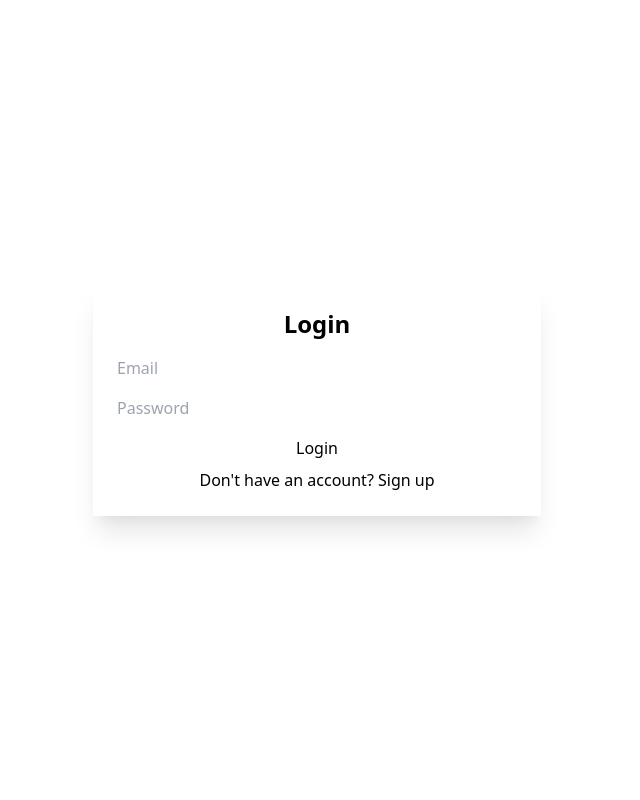
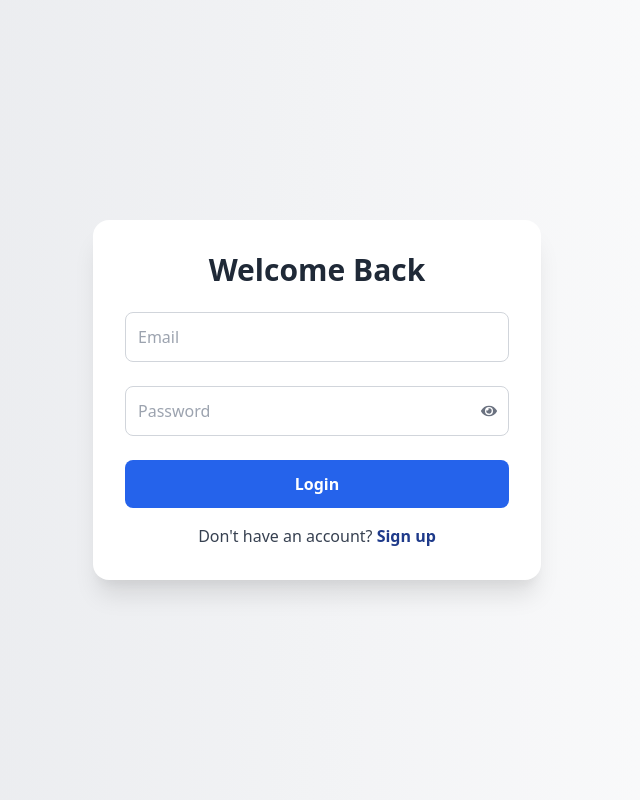
Before and after one commit to Isreal-Oparanti/Drivoh, a Next.js app: page /login in a window 1280 px wide. Shown: the whole page, without its empty margins (323-963 px from the left). Built offline with nearby package versions, Linux system fonts and the light colour scheme.

Commit message:
add sign up and login ui

```diff
--- a/pages/login.js
+++ b/pages/login.js
@@ -1,9 +1,12 @@
-// src/pages/login.js
 import { useState } from "react";
 import Link from "next/link";
 
+import { FaEye, FaEyeSlash } from "react-icons/fa";
+
+
 export default function Login() {
   const [formData, setFormData] = useState({ email: "", password: "" });
+  const [showPassword, setShowPassword] = useState(false);
 
   const handleChange = (e) => setFormData({ ...formData, [e.target.name]: e.target.value });
 
@@ -13,16 +16,46 @@ export default function Login() {
   };
 
   return (
-    <div className="min-h-screen flex items-center justify-center bg-base-200">
-      <div className="card w-full max-w-md shadow-xl p-6 bg-white">
-        <h2 className="text-2xl font-bold mb-4 text-center">Login</h2>
-        <form onSubmit={handleSubmit} className="space-y-4">
-          <input name="email" type="email" placeholder="Email" className="input input-bordered w-full" onChange={handleChange} required />
-          <input name="password" type="password" placeholder="Password" className="input input-bordered w-full" onChange={handleChange} required />
-          <button type="submit" className="btn btn-primary w-full">Login</button>
+    <div className="min-h-screen flex items-center justify-center bg-gradient-to-r from-gray-200 to-white">
+      <div className="card w-full max-w-md shadow-xl p-8 bg-white rounded-2xl">
+        <h2 className="text-3xl font-bold mb-6 text-center text-gray-800">Welcome Back</h2>
+        <form onSubmit={handleSubmit} className="space-y-6">
+          <div className="relative">
+            <input
+              name="email"
+              type="email"
+              placeholder="Email"
+              className="input input-bordered w-full p-3 rounded-lg border border-gray-300 focus:border-blue-500 focus:ring-blue-500 transition-all duration-200"
+              onChange={handleChange}
+              required
+            />
+          </div>
+          <div className="relative">
+            <input
+              name="password"
+              type={showPassword ? "text" : "password"}
+              placeholder="Password"
+              className="input input-bordered w-full p-3 rounded-lg border border-gray-300 focus:border-blue-500 focus:ring-blue-500 transition-all duration-200"
+              onChange={handleChange}
+              required
+            />
+            <button
+              type="button"
+              className="absolute inset-y-0 right-3 flex items-center text-gray-500 hover:text-gray-700"
+              onClick={() => setShowPassword(!showPassword)}
+            >
+              {showPassword ? <FaEyeSlash /> : <FaEye />}
+            </button>
+          </div>
+          <button
+            type="submit"
+            className="btn bg-blue-600 hover:bg-blue-700 text-white font-bold py-3 rounded-lg w-full transition-all duration-200"
+          >
+            Login
+          </button>
         </form>
-        <p className="text-center mt-2">
-          Don't have an account? <Link href="/register" className="text-primary">Sign up</Link>
+        <p className="text-center mt-4 text-gray-700">
+          Don't have an account? <Link href="/register" className="text-blue-900 hover:underline font-semibold">Sign up</Link>
         </p>
       </div>
     </div>
```
Also changed, not shown: pages/index.js (+11 -4 lines), pages/register.js (+51 -10 lines).
